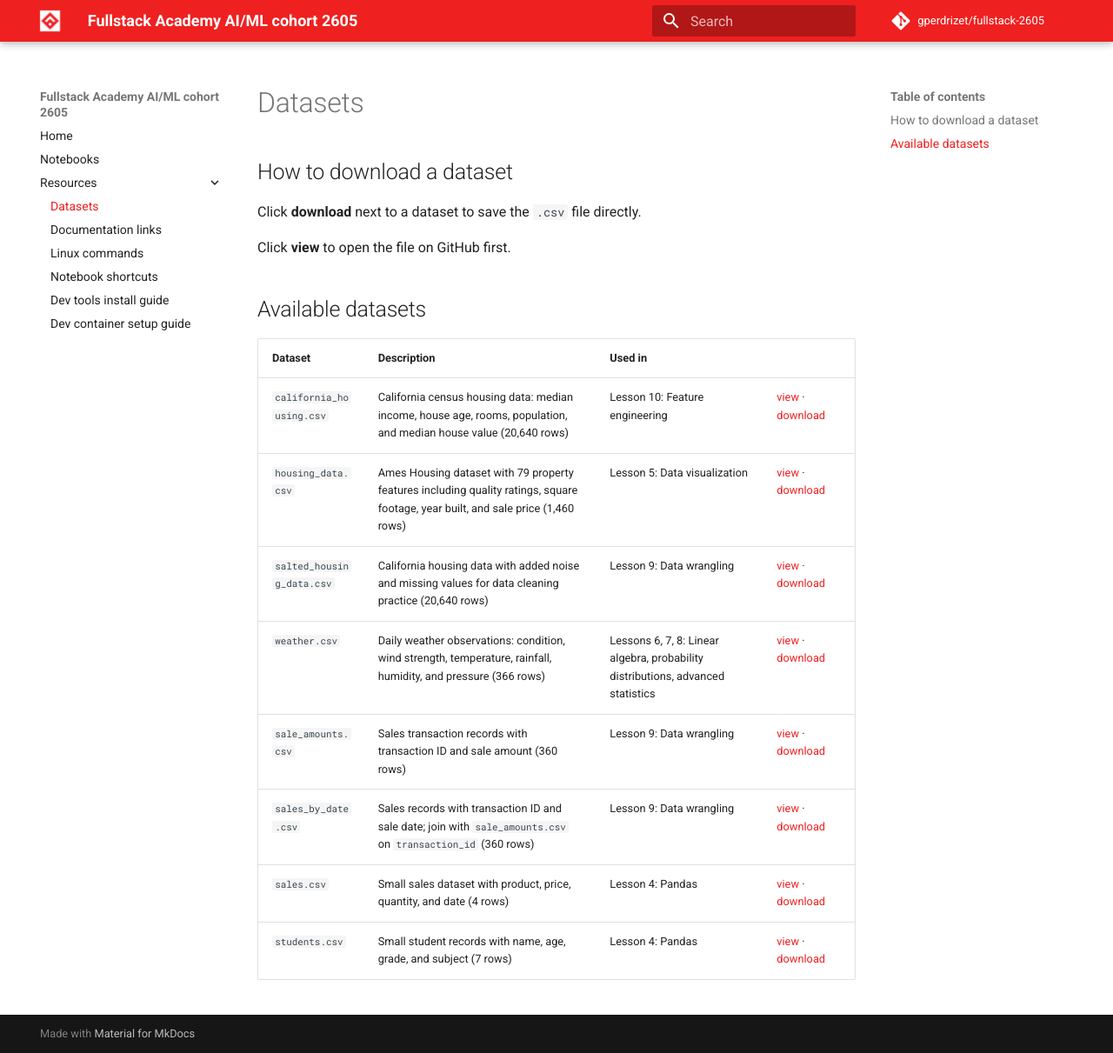
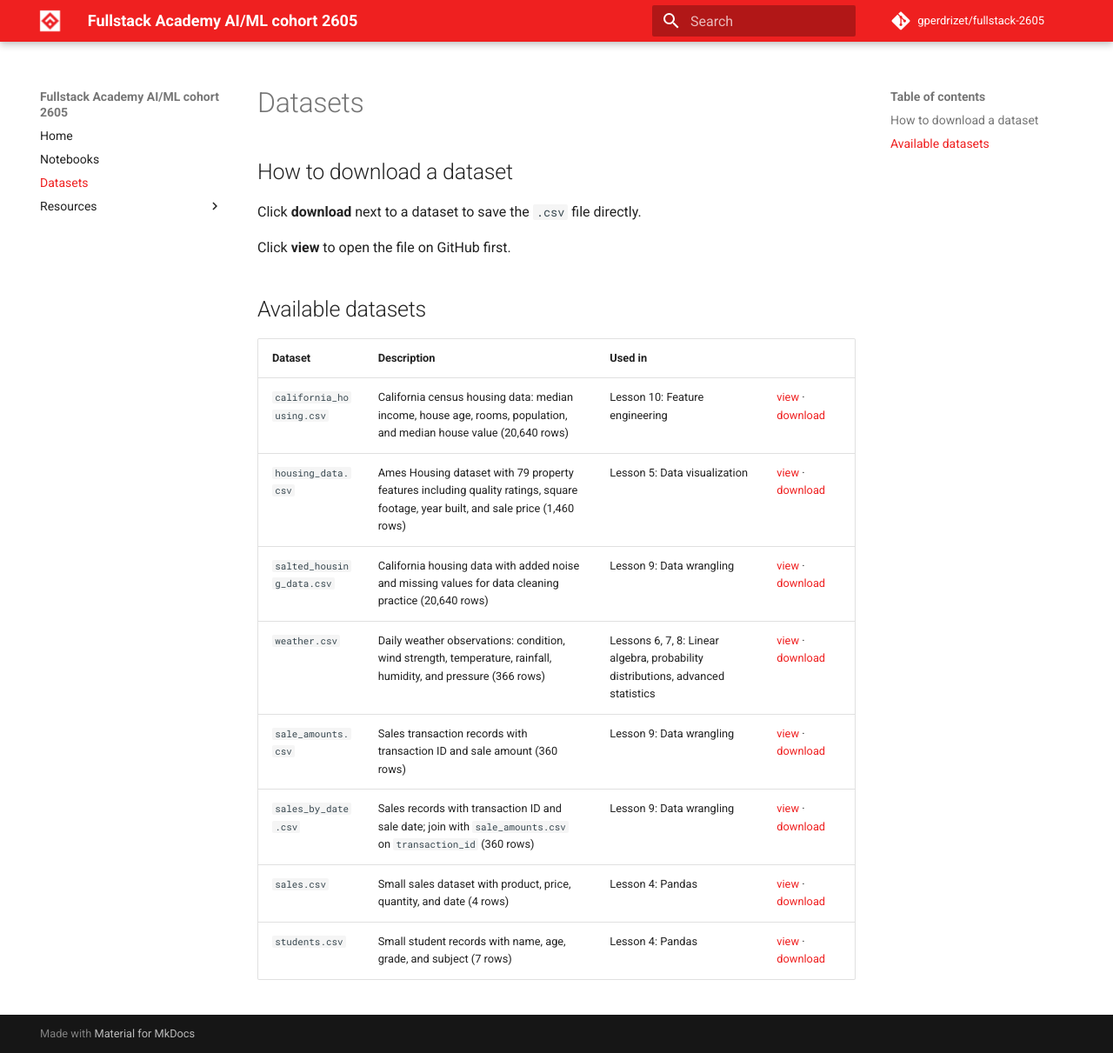
Before and after one commit to gperdrizet/fullstack-2605, an MkDocs documentation site: the page built from docs/datasets.md, in a window 1280 px wide and 1211 px high. Shown: the whole window at 87% size. Built offline with MkDocs 1.6.1 and Material for MkDocs 9.7.7, drawn with Linux system fonts in a browser that asks for light colours; comment, search, counter and statistics services are not loaded; part of the change alters nothing that is shown.

```diff
--- a/mkdocs.yml
+++ b/mkdocs.yml
@@ -29,8 +29,8 @@ theme:
 nav:
   - Home: index.md
   - Notebooks: notebooks.md
+  - Datasets: datasets.md
   - Resources:
-    - Datasets: resources/datasets.md
     - Documentation links: resources/documentation-links.md
     - Linux commands: resources/linux-commands.md
     - Notebook shortcuts: resources/notebook-shortcuts.md
```
Also changed, not shown: docs/datasets.md (renamed from docs/resources/datasets.md).
